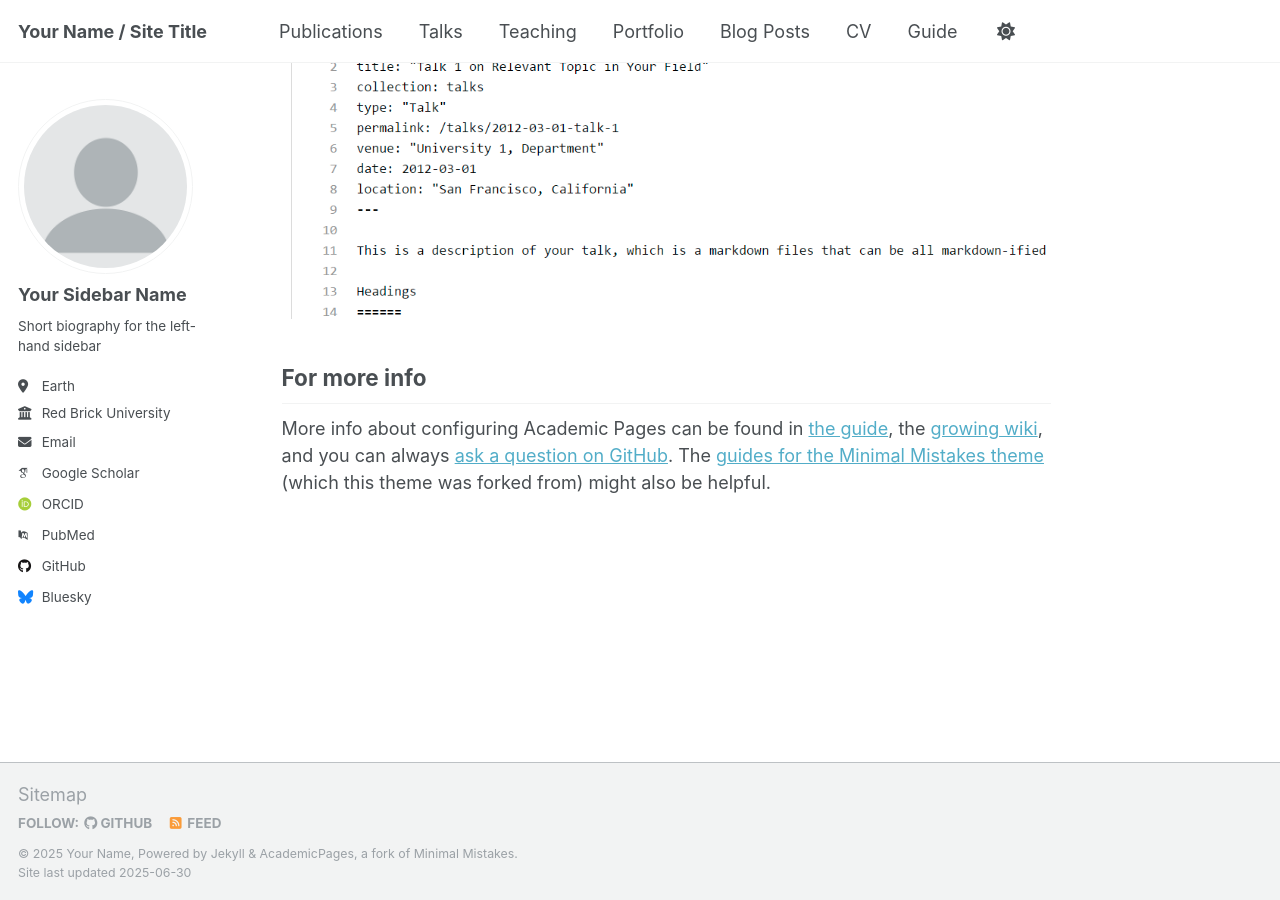
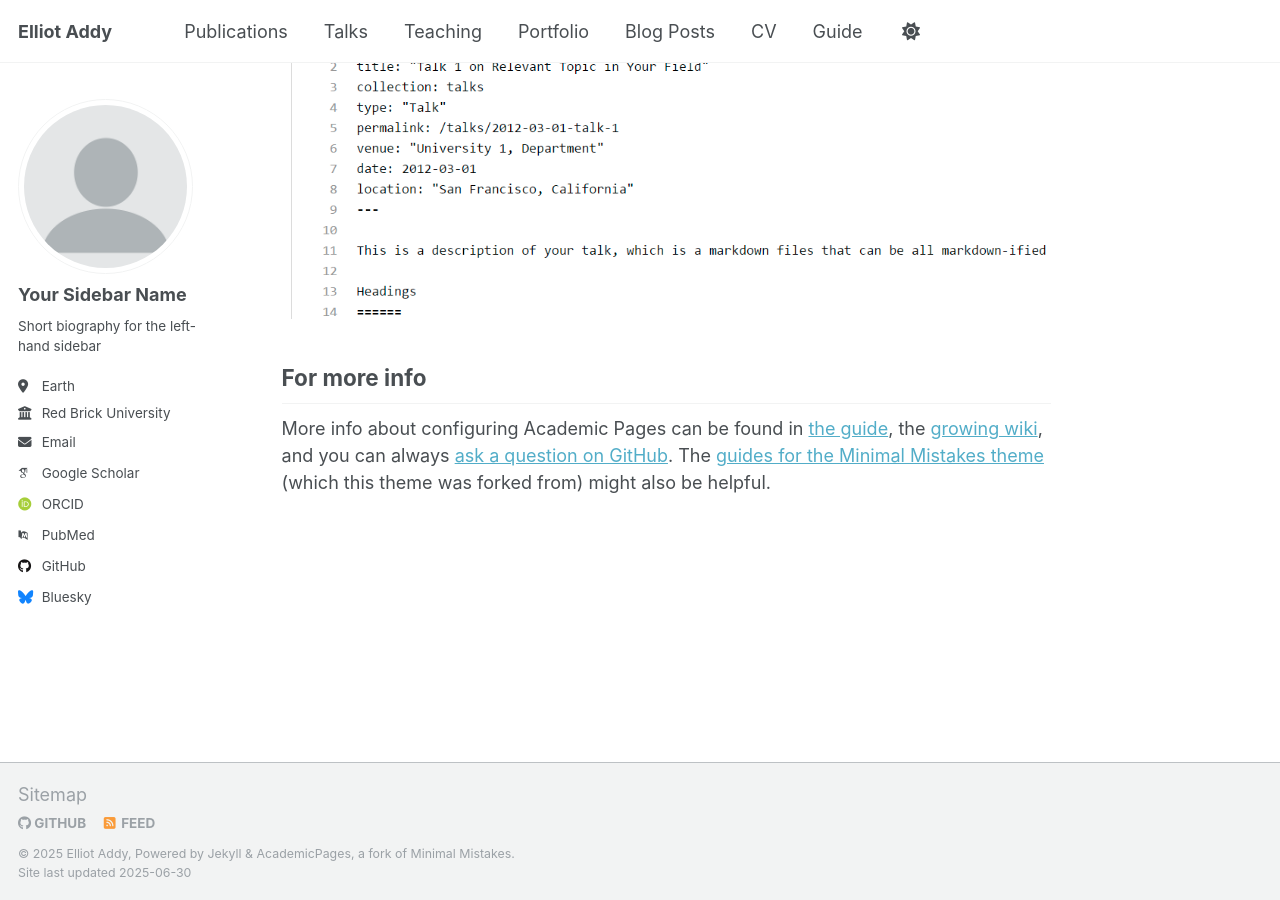
Before and after one commit to elliot-addy/elliot-addy.github.io, a Jekyll site: the page built from _pages/about.md, in a window 1280 px wide and 900 px high, scrolled down 2880 px. Built offline with Jekyll 4.4.1, drawn with Linux system fonts in a browser that asks for light colours; some web fonts are replaced; a script that is not in the unit is left out.

Commit message:
Update _config.yml

```diff
--- a/_config.yml
+++ b/_config.yml
@@ -7,11 +7,11 @@
 # server process.
 
 # Basic Site Settings
-locale                   : "en-US"
+locale                   : "en-UK"
 site_theme               : "default"
-title                    : "Your Name / Site Title"
+title                    : "Elliot Addy"
 title_separator          : "-"
-name                     : &name "Your Name"
+name                     : &name "Elliot Addy"
 description              : &description "personal description"
 url                      : https://academicpages.github.io # the base hostname & protocol for your site e.g. "https://[your GitHub username].github.io" or if you already have some other page hosted on Github then use "https://[your GitHub username].github.io/[Your Repo Name]"
 baseurl                  : "" # the subpath of your site, e.g. "/blog"
```
